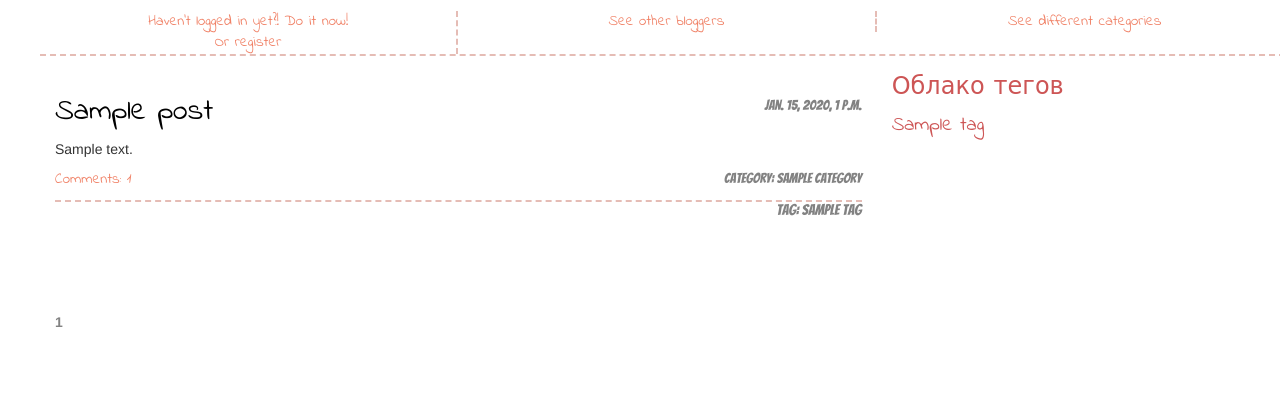
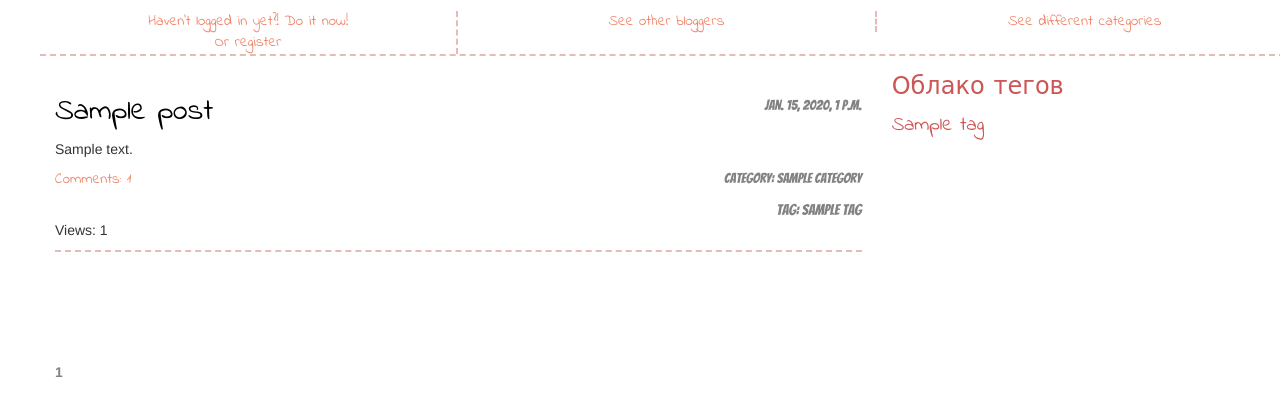
Before and after one commit to Vikykysha/blog-site, a Django app: page / in a window 1280 px wide. Shown: the part 133-549 px from the top of the page. Run offline with Django 3.2, Linux system fonts and the light colour scheme; tables that the repository leaves empty hold one stand-in row (values such as "Sample post"); some libraries are stand-ins or nearby versions.

Commit message:
improve glance on html

```diff
--- a/blog/templates/blog/post_list.html
+++ b/blog/templates/blog/post_list.html
@@ -15,6 +15,8 @@
             <a href="{% url 'blog.views.post_detail' pk=post.pk %}">Comments: {{ post.approved_comment.count }}</a>
           <p class = "category"> Category: {{ post.category}} <p>
             <p class = "tag"> Tag: {% for tags in post.tags.all %} {{tags}}  {%endfor%}  <p>
+           <br>
+            Views: {{post.glance}}
         </div>
 {% endfor %}
         <div class="pagination">
```
